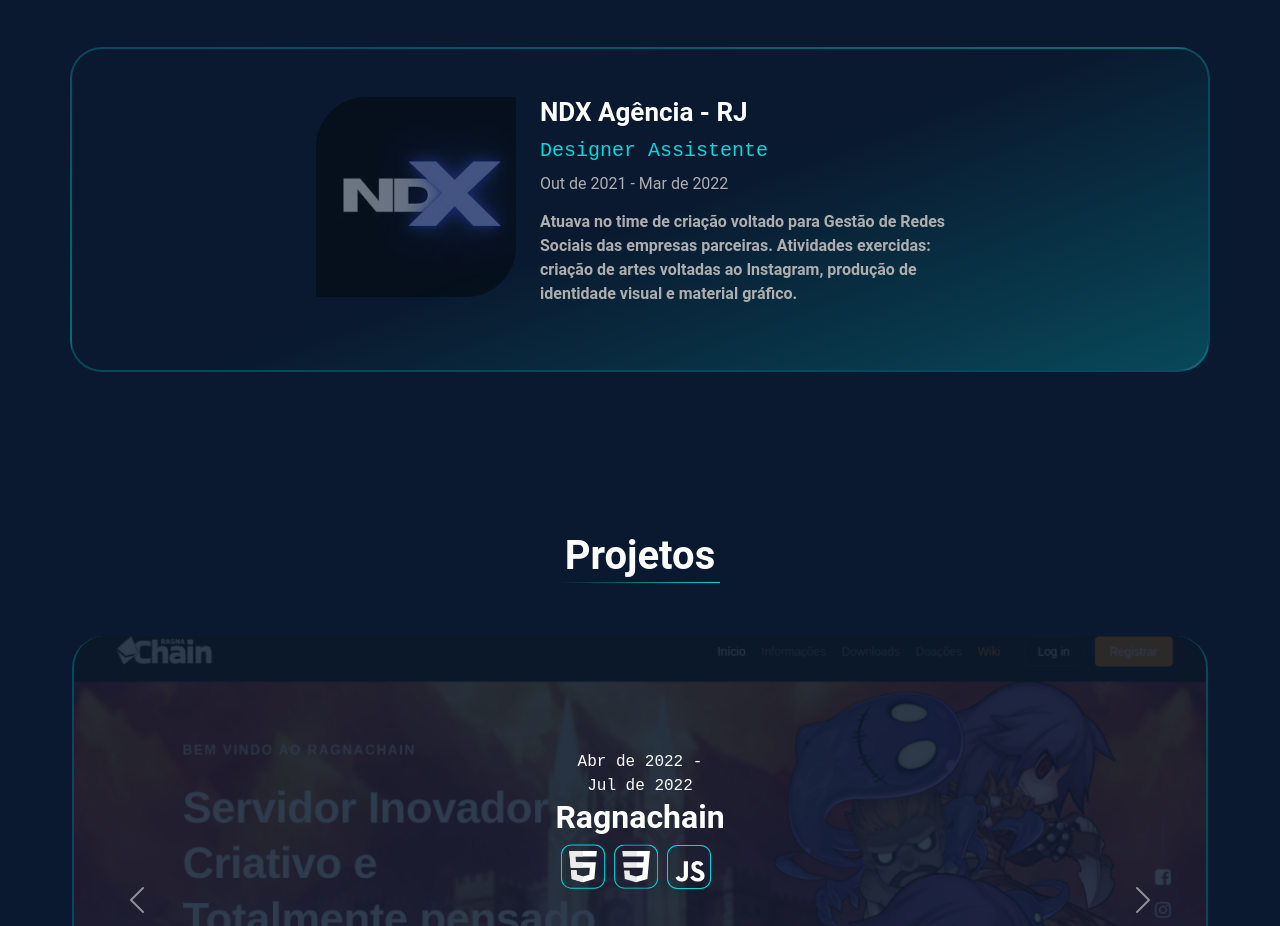
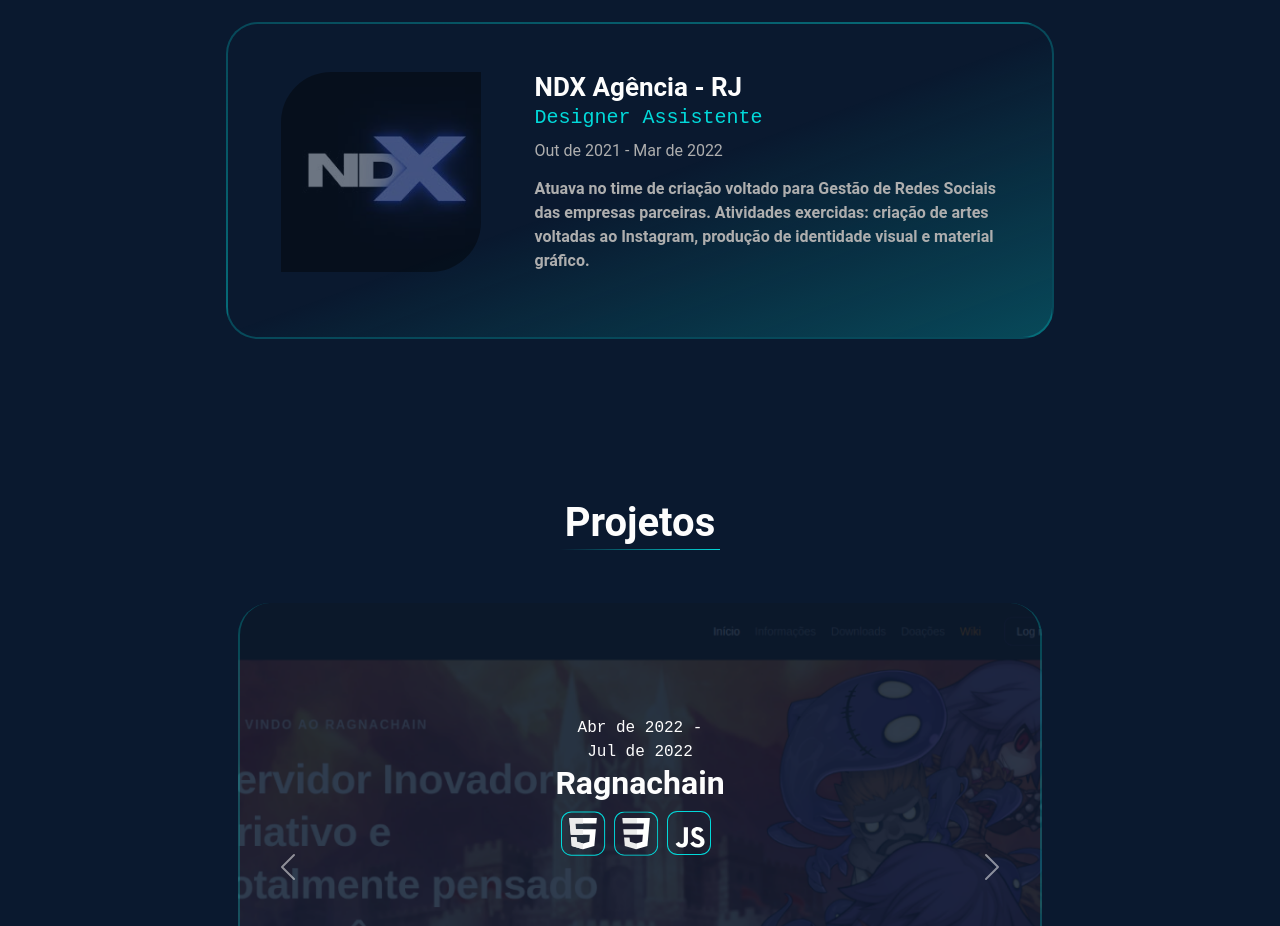
Before and after one commit to Renanfls/Portfolio-2.0_React-JS, a Next.js app in the folder portfolio/: page / in a window 1280 px wide. Shown: the part 2426-3352 px from the top of the page. Built offline with nearby package versions, Linux system fonts and the light colour scheme.

Commit message:
FIX: About, projects, experience

```diff
--- a/portfolio/src/components/Header/_header.scss
+++ b/portfolio/src/components/Header/_header.scss
@@ -1,8 +1,6 @@
 header {
   box-sizing: border-box;
   padding: 25px;
-  position: absolute;
-  width: 100%;
   background-color: #0a192f25;
   backdrop-filter: blur(5px);
 }
--- a/portfolio/src/components/Header/index.js
+++ b/portfolio/src/components/Header/index.js
@@ -3,7 +3,7 @@ import { Button, Nav, Navbar } from "react-bootstrap";
 
 function Header() {
   return (
-    <header className="fixed-top px-5 py-1 w-100">
+    <header className="fixed-top px-5 py-1">
       <Navbar collapseOnSelect expand="lg" variant="dark">
         <Navbar.Toggle aria-controls="responsive-navbar-nav" />
         <Navbar.Collapse id="responsive-navbar-nav">
--- a/portfolio/src/components/SectionAbout/index.js
+++ b/portfolio/src/components/SectionAbout/index.js
@@ -17,7 +17,7 @@ export default function SectionAbout() {
         >
           <img
             id="pictureAbout"
-            className="h-100 w-75"
+            className="w-75"
             src="/images/picture.jpg"
             alt="foto"
           />
@@ -37,7 +37,7 @@ export default function SectionAbout() {
                 <p className="fw-bold">{about.name}</p>
                 <p>{about.ageStatusCity}</p>
               </Row>
-              <Row className="d-flex justify-content-center m-4 gap-3">
+              <Row className="d-flex justify-content-center my-4 gap-3">
                 {about.formations.map((formation) => (
                   <Col
                     sm={12}
--- a/portfolio/src/components/SectionExperience/_sectionExperience.scss
+++ b/portfolio/src/components/SectionExperience/_sectionExperience.scss
@@ -12,6 +12,10 @@
       rgba(2, 217, 218, 0.25) 100%
     );
     border: 2px solid rgba(2, 217, 218, 0.25);
+    width: 100%;
+    @media screen and (min-width: 768px) {
+      width: 70%;
+    }
     .pictureExperience {
       filter: opacity(40%);
       border-radius: 50px 0;
@@ -19,11 +23,25 @@
     }
     .company {
       font-size: 26px;
+      max-width: 20ch;
+      @media screen and (min-width: 1024px) {
+        max-width: 100%;
+      }
     }
     .position {
       color: $blue;
       font-family: $fira;
       font-size: 20px;
+      max-width: 25ch;
+      @media screen and (min-width: 1024px) {
+        max-width: 100%;
+      }
+    }
+    .company, .position {
+      margin: 0 auto;
+      @media screen and (min-width: 1024px) {
+        margin: 0;
+      }
     }
     .period {
       color: $gray;
@@ -31,9 +49,10 @@
     }
     .description {
       color: $gray;
-      text-align: justify;
-      max-width: 26.5rem;
-      width: 100%;
+      max-width: 50ch;
+      @media screen and (min-width: 768px) {
+        max-width: 100%;
+      }
     }
   }
 }
--- a/portfolio/src/components/SectionExperience/index.js
+++ b/portfolio/src/components/SectionExperience/index.js
@@ -11,12 +11,12 @@ export default function SectionExperience() {
         <h2 className="fw-bold">Experiência</h2>
       </div>
       {experiences.list.map((experience) => (
-        <div className="container d-grid p-md-5 mt-md-5 justify-content-center rounded-5 my-5 my-md-0">
-          <Row>
+        <div className="container d-flex p-md-5 mt-5 justify-content-center rounded-5">
+          <Row className="g-5 justify-content-center">
             <Col
               sm={12}
-              md={6}
-              xl={4}
+              md={12}
+              lg={4}
               className="d-grid justify-content-center pt-5 pt-md-0"
             >
               <img
@@ -25,12 +25,12 @@ export default function SectionExperience() {
                 alt={experience.alt}
               />
             </Col>
-            <Col sm={12} md={6} xl={8}>
-              <div className="p-5 p-md-0 text-center text-md-start">
+            <Col sm={12} md={12} lg={8} className="pe-2 ps-4">
+              <div className="p-5 p-md-0 text-center text-lg-start">
                 <h3 className="company fw-bold">{experience.company}</h3>
                 <h4 className="position lh-base">{experience.position}</h4>
                 <p className="period lh-sm mt-2">{experience.period}</p>
-                <p className="description fw-bold lh-base mt-3 text-center text-md-start">
+                <p className="description fw-bold lh-base mt-3">
                   {experience.description}
                 </p>
               </div>
--- a/portfolio/src/components/SectionProject/_sectionProject.scss
+++ b/portfolio/src/components/SectionProject/_sectionProject.scss
@@ -6,4 +6,19 @@
       width: 10rem;
     }
   }
+  .carousel-container {
+    width: 100%;
+    .carousel-control-prev, .carousel-control-next {
+      visibility: hidden;
+    }
+    @media screen and (min-width: 768px) {
+      width: 80%;
+    }
+    @media screen and (min-width: 1024px) {
+      width: 70%;
+      .carousel-control-prev, .carousel-control-next {
+        visibility: visible;
+      }
+    }
+  }
 }
--- a/portfolio/src/components/SectionProject/index.js
+++ b/portfolio/src/components/SectionProject/index.js
@@ -12,7 +12,7 @@ function SectionProject() {
         <h2 className="fw-bold">Projetos</h2>
       </div>
       <div className="d-flex justify-content-center">
-        <Carousel fade className="my-5 container-fluid w-100">
+        <Carousel fade className="carousel-container my-5">
           {projects.list.map((project) => (
             <Carousel.Item className="container-fluid">
               <Projects
--- a/portfolio/src/mocks/experiences.js
+++ b/portfolio/src/mocks/experiences.js
@@ -11,7 +11,7 @@ const experiences = {
     },
     {
       company: "CWB Game Studio - Home Office",
-      position: "Estágio - Desenvolvedor front end",
+      position: "Estágio - Desenvolvedor Front-end",
       period: "Abr de 2022 - Jul de 2022",
       description:
         "Atuava no time de criação e manutenção de sites. Nesse período atuei no projeto Ragnachain.",
```
